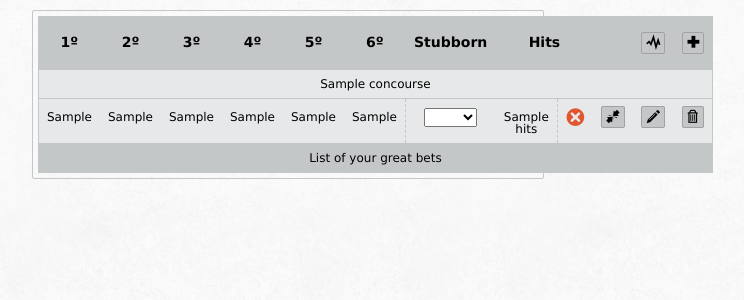
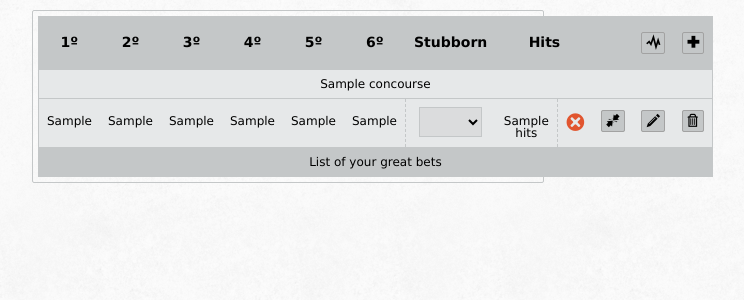
Before and after one commit to adroaldof/lottery, a Django app: template templates/megasena/bets.html in a window 1280 px wide. Shown: the part 75-375 px from the top of the page, without its empty margins (347-1091 px from the left). Run offline with Django 3.2, Linux system fonts and the light colour scheme; the template is opened without the code that fills it: most values are stand-ins (such as "Sample title", 1, 10 or a date in 2020); style sheets or scripts are compiled from the project's sources; some libraries are stand-ins or nearby versions.

Commit message:
Add select styles on bets page

```diff
--- a/static/css/tables.less
+++ b/static/css/tables.less
@@ -9,6 +9,11 @@
 @border-color: #C4C7C8;
 @border-description: 1px solid @border-color;
 
+// select
+@select-height: 30px;
+@select-background-color: #DBDCDD;
+@select-border: 1px solid @border-color;
+@select-padding: 5px;
 
 table {
   width: @table-width;
@@ -66,6 +71,13 @@ table {
       background: @table-head-background-color;
     }
   }
+
+  select {
+    padding: @select-padding;
+    height: @select-height;
+    background-color: @select-background-color;
+    border: @select-border;
+  }
 }
 
 .border-radius (@radius: 5px) {
```
